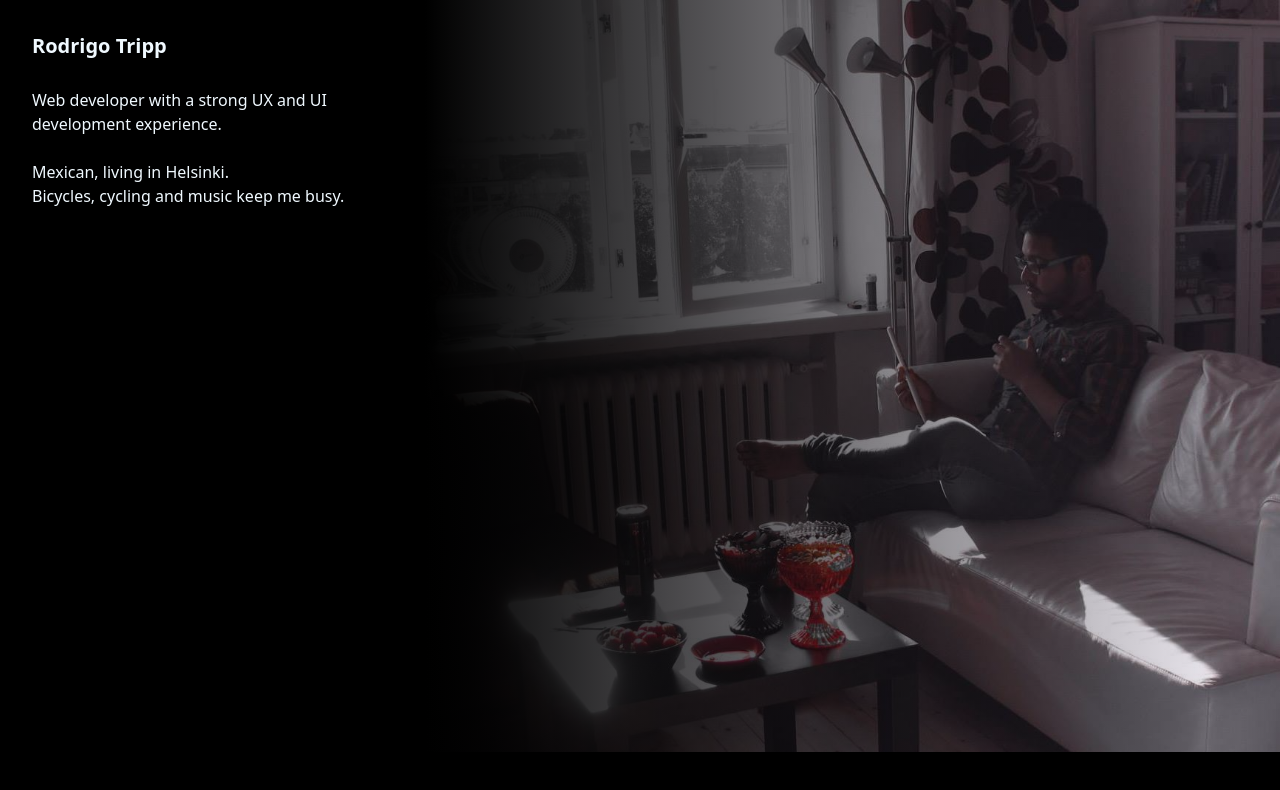
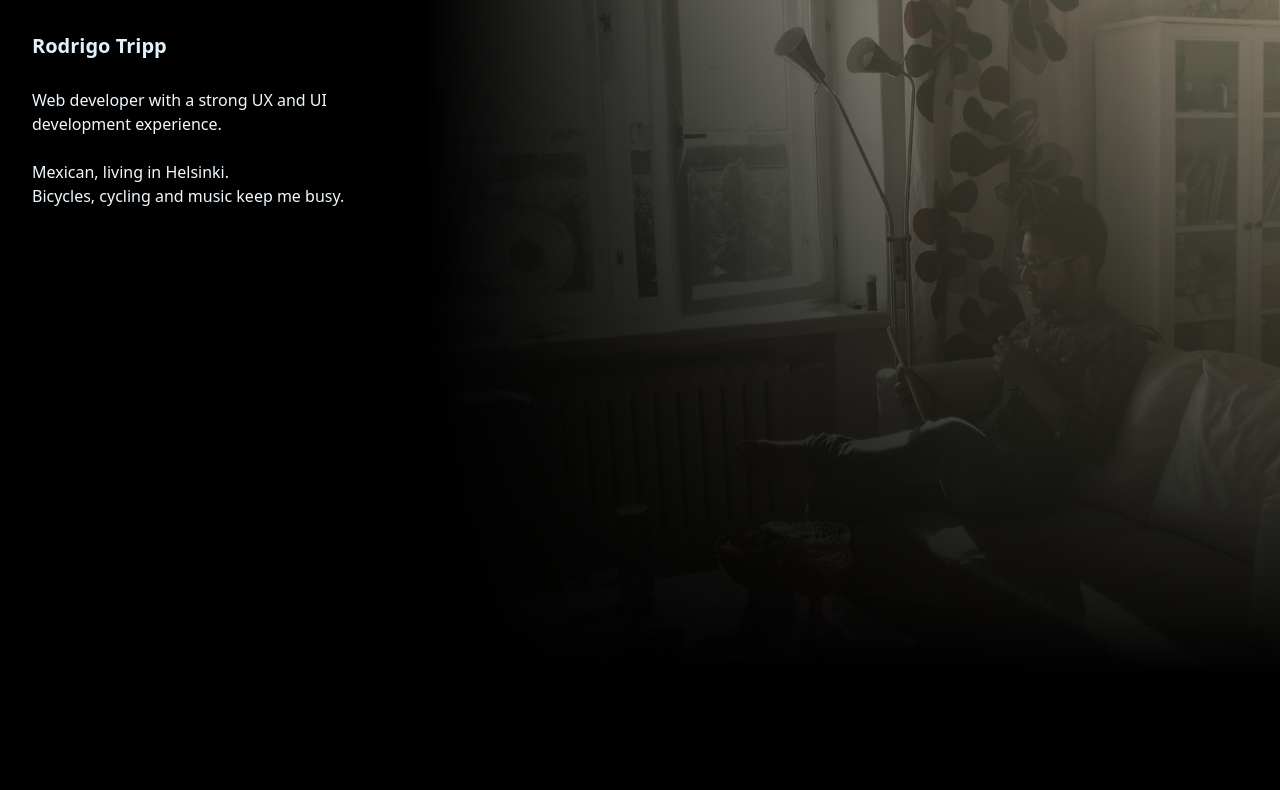
Before and after one commit to rodrigotripp/rodrigotripp.github.io, a React (Vite) app: page / in a window 1280 px wide. Shown: the top 790 px of the page. Built offline with nearby package versions, Linux system fonts and the light colour scheme.

Commit message:
message: changing layout and adding router

```diff
--- a/index.html
+++ b/index.html
@@ -3,7 +3,7 @@
 <head>
   <meta charset="UTF-8">
   <meta name="viewport" content="width=device-width, initial-scale=1.0">
-  <title>Document</title>
+  <title>Rodrigo Tripp - Web developer</title>
 
 </head>
 <body class="h-full bg-black">
--- a/src/App.tsx
+++ b/src/App.tsx
@@ -1,12 +1,12 @@
 import me from "./img/sepia.jpg";
-import Description from "./Components/Description";
-import Name from "./Components/Name";
-import Image from "./Components/Image";
+import Description from "./components/Description";
+import Name from "./components/Name";
+import Image from "./components/Image";
 
 function App() {
   return (
-    <main className="flex bg-black w-full h-full">
-      <div className="m-8 flex-col flex gap-7">
+    <main className="flex flex-col-reverse md:flex-row">
+      <div className=" flex-col flex gap-7 m-8">
         <Name />
         <Description />
       </div>
--- a/src/Components/Image.tsx
+++ b/src/Components/Image.tsx
@@ -6,7 +6,8 @@ function Image({ img }: imageProps) {
   return (
     <div className="relative">
       <img src={img} className="w-full h-full object-cover" />
-      <div className="absolute inset-0 bg-gradient-to-r from-black/100 to-purple-300/10"></div>
+      <div className="absolute inset-0 md:bg-gradient-to-r from-black/100 from-2% to-yellow-100/20  bg-yellow-100/20" />
+      <div className="absolute inset-0 md:bg-gradient-to-t from-black from-10% to-transparent bg-transparent" />
     </div>
   );
 }
--- a/src/Components/Name.tsx
+++ b/src/Components/Name.tsx
@@ -1,6 +1,6 @@
 function Name() {
   return (
-    <p className="text-sky-50 text-xl">
+    <p className="text-sky-100 text-xl">
       <strong>Rodrigo Tripp</strong>
     </p>
   );
--- a/src/index.tsx
+++ b/src/index.tsx
@@ -1,10 +1,16 @@
 import React from "react";
 import ReactDOM from "react-dom/client";
 import App from "./App";
+import { BrowserRouter, Routes, Route } from "react-router";
+
 import "./index.css";
 
 ReactDOM.createRoot(document.getElementById("root")!).render(
   <React.StrictMode>
-    <App />
+    <BrowserRouter>
+      <Routes>
+        <Route path="/" element={<App />} />
+      </Routes>
+    </BrowserRouter>
   </React.StrictMode>,
 );
```
Also changed, not shown: package.json (+4 -3 lines), 6 other files (tests, documents, lock files or other folders).
